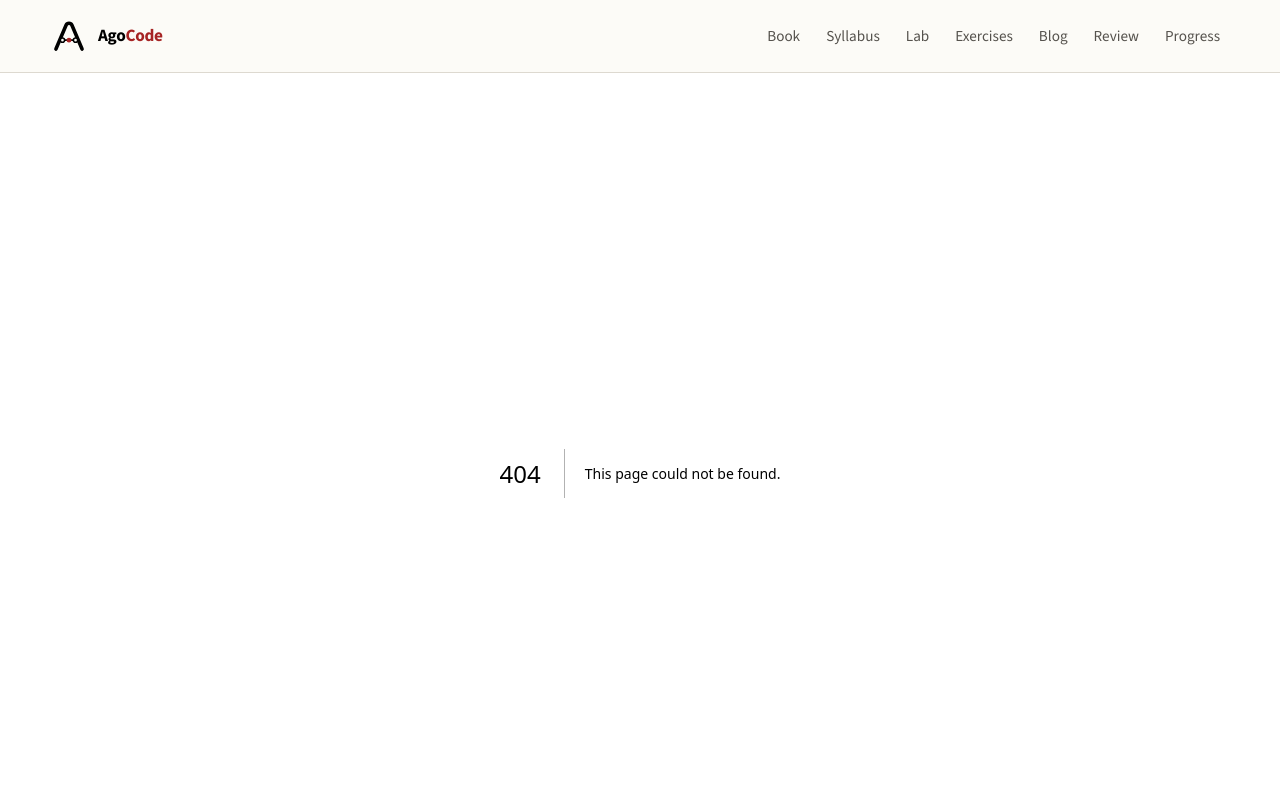
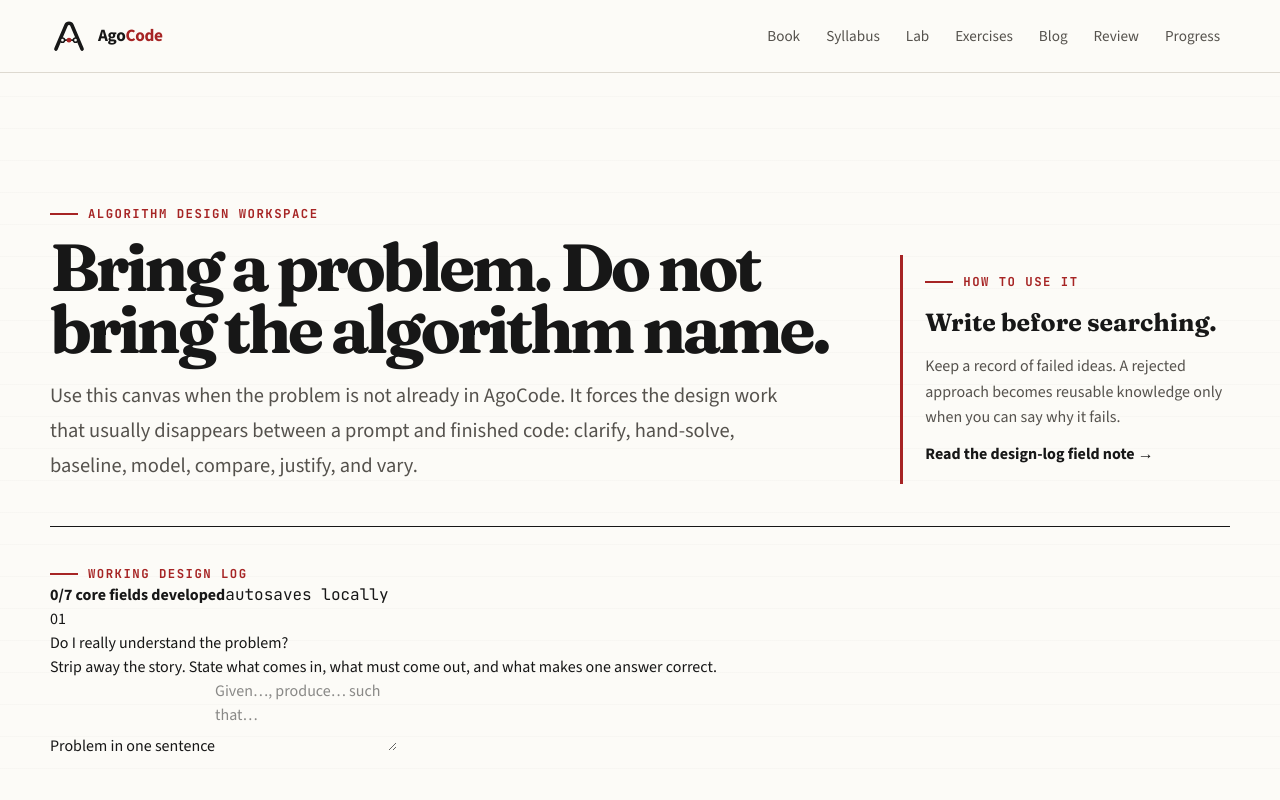
Before and after one commit to anatwork14/agocode, a Next.js app: page /solve in a window 1280 px wide. Before the commit this address had no page. Shown: the top 800 px of the page. Built offline with nearby package versions, Linux system fonts and the light colour scheme.

Commit message:
feat: add open-ended problem design workspace

```diff
--- /dev/null
+++ b/app/solve/page.tsx
@@ -0,0 +1,48 @@
+import Link from "next/link";
+import { ProblemDesignCanvas } from "@/components/solve/ProblemDesignCanvas";
+
+export const metadata = {
+  title: "Design a Solution",
+  description: "An open-ended algorithm design canvas for modeling, baseline reasoning, invariants, trade-offs, and variants.",
+};
+
+export default function SolvePage() {
+  return (
+    <main className="page">
+      <div className="site-shell">
+        <div className="knowledge-hero">
+          <div>
+            <div className="eyebrow">Algorithm design workspace</div>
+            <h1 className="editorial-title editorial-title--compact">Bring a problem. Do not bring the algorithm name.</h1>
+            <p className="lede">
+              Use this canvas when the problem is not already in AgoCode. It forces the design work that usually disappears
+              between a prompt and finished code: clarify, hand-solve, baseline, model, compare, justify, and vary.
+            </p>
+          </div>
+          <aside className="knowledge-note">
+            <span className="eyebrow">How to use it</span>
+            <strong>Write before searching.</strong>
+            <p>Keep a record of failed ideas. A rejected approach becomes reusable knowledge only when you can say why it fails.</p>
+            <Link href="/blog/keep-a-design-log">Read the design-log field note →</Link>
+          </aside>
+        </div>
+
+        <section className="section" style={{ paddingTop: 38 }}>
+          <ProblemDesignCanvas />
+        </section>
+
+        <section className="worksheet-next">
+          <div>
+            <span className="eyebrow">Need repertoire?</span>
+            <h2>Compare your model against known problem families.</h2>
+            <p>Only after you have written a baseline and candidate model, browse the atlas to see which canonical problems are structurally close.</p>
+          </div>
+          <div className="action-row">
+            <Link className="button" href="/blog">Ways of Solving</Link>
+            <Link className="button button--primary" href="/exercises">Open Problem Atlas →</Link>
+          </div>
+        </section>
+      </div>
+    </main>
+  );
+}
```
